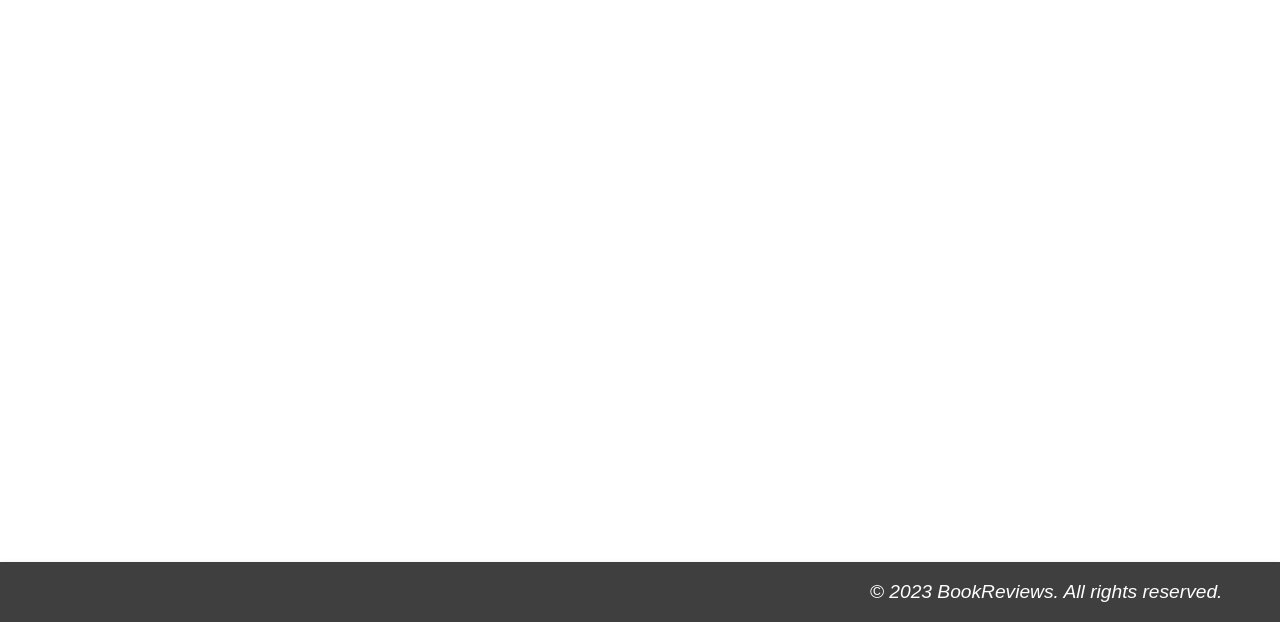
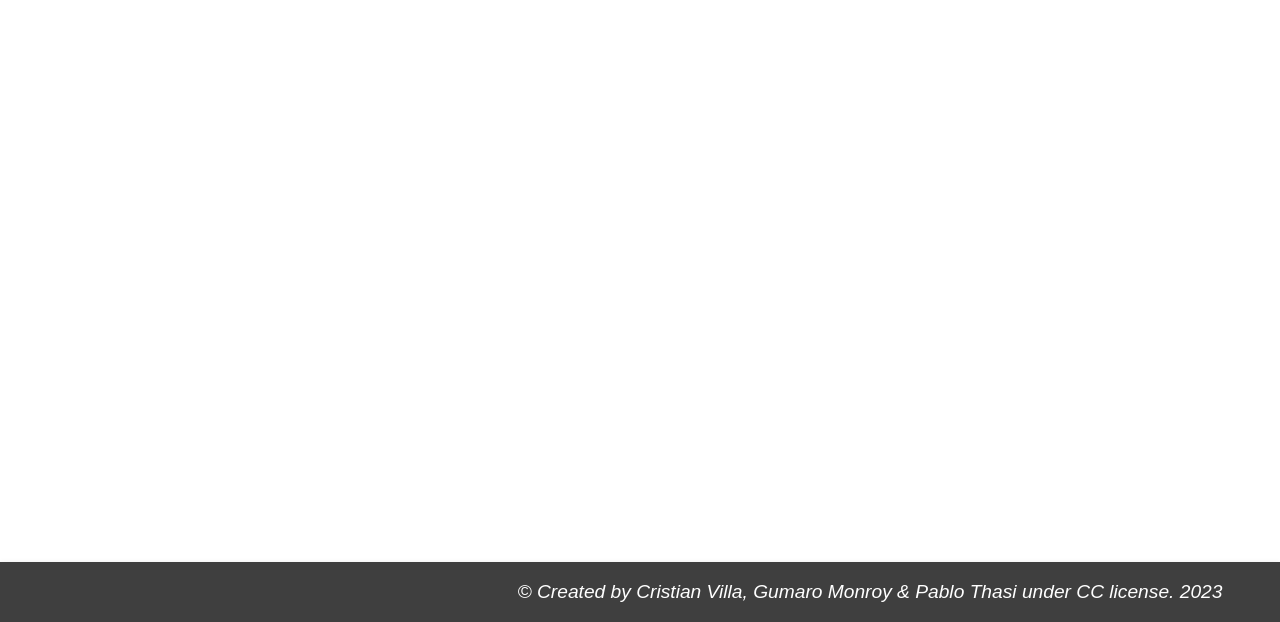
Before and after one commit to thasipablo/JavaScript_capstone_project, a website built with webpack: page src/template.html in a window 1280 px wide. Shown: the part 178-800 px from the top of the page. Built offline with nearby package versions, Linux system fonts and the light colour scheme; no server answers.

Commit message:
Update footer text

```diff
--- a/src/template.html
+++ b/src/template.html
@@ -24,7 +24,7 @@
     </nav>
   </header>
   <footer>
-    <p>&copy; 2023 BookReviews. All rights reserved.</p>
+    <p>&copy; Created by Cristian Villa, Gumaro Monroy & Pablo Thasi under CC license. 2023</p>
   </footer>
 </body>
 
```
